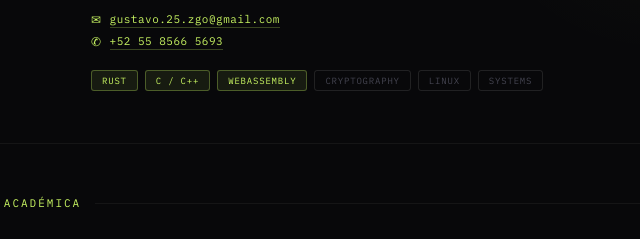
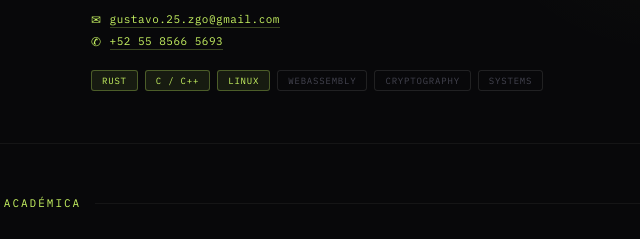
Before and after one commit to AintTavo/AintTavo.github.io, a plain HTML site: page index.html in a window 1280 px wide. Shown: the part 354-593 px from the top of the page, 301-941 px from the left. Drawn offline with Linux system fonts and the light colour scheme.

Commit message:
corr: Ajustado de botones

```diff
--- a/index.html
+++ b/index.html
@@ -86,9 +86,9 @@
           <div class="hero-badges">
             <span class="badge hi">Rust</span>
             <span class="badge hi">C / C++</span>
-            <span class="badge hi">WebAssembly</span>
+            <span class="badge hi">Linux</span>
+            <span class="badge">WebAssembly</span>
             <span class="badge">Cryptography</span>
-            <span class="badge">Linux</span>
             <span class="badge">Systems</span>
           </div>
         </div>
@@ -310,7 +310,7 @@
       <div class="footer-dot"></div>
       <span>Built with purpose · ESCOM / IPN</span>
       <div class="footer-dot"></div>
-      <span style="color:var(--acc)">tu@correo.com</span>
+      <span style="color:var(--acc)">gustavo.25.zgo@gmail.com</span>
     </footer>
 
   </div>
```
